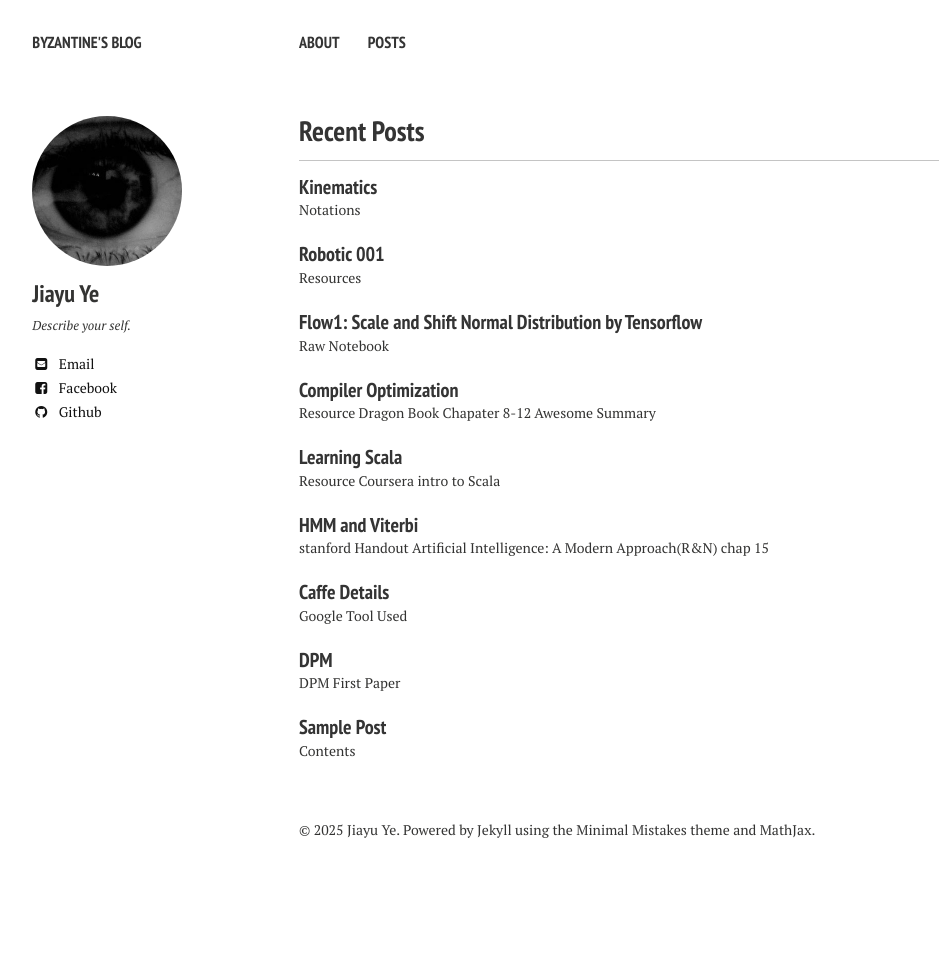
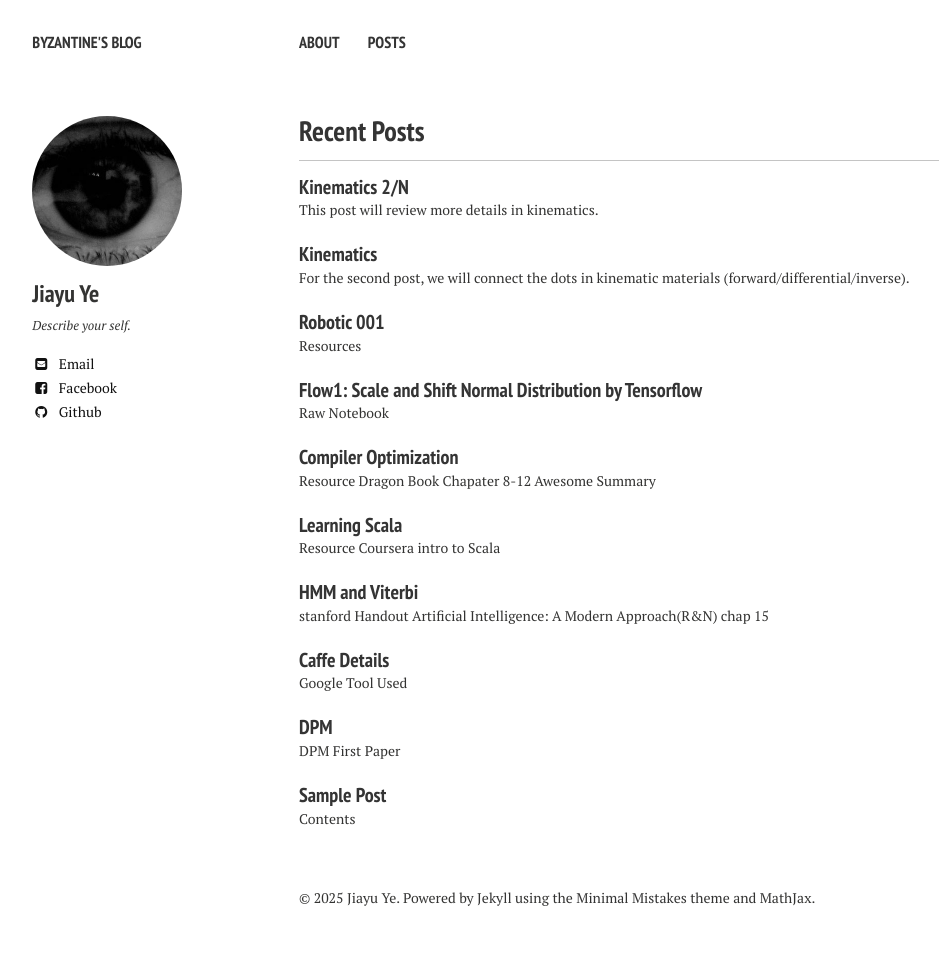
Before and after one commit to ByzanTine/ByzanTineBlog, a Jekyll site: the page built from index.md, in a window 1280 px wide. Shown: the whole page, without its empty margins (21-961 px from the left). Built offline with Jekyll 4.4.1, drawn with Linux system fonts in a browser that asks for light colours; nearby versions of some CDN libraries; before the commit the page ends 900 px from its top, so only the background shows below that; some of the changed lines change nothing that is shown.

Commit message:
Robot 003 kinematic 2/N

```diff
--- a/_posts/2025-12-09-robotic-002-post.md
+++ b/_posts/2025-12-09-robotic-002-post.md
@@ -12,9 +12,9 @@ comments:
 share:
 ---
 
+For the second post, we will connect the dots in kinematic materials (forward/differential/inverse).
+
 ## Notations
-
-For the second post, we will review the kinematic materials (forward/differential/inverse).
 
 $$
 \begin{aligned}
--- /dev/null
+++ b/_posts/2025-12-21-robotic-003-post.md
@@ -0,0 +1,69 @@
+---
+layout: post
+title: "Kinematics 2/N"
+description: "Notes on learning MIT robotic manipulation"
+modified: 2025-12-21 11:32:00 -0800
+tags: [Robotic]
+image:
+  feature:
+  credit:
+  creditlink:
+comments:
+share:
+---
+
+This post will review more details in kinematics.
+
+## Notations
+
+$$
+\begin{aligned}
+q &= \text{Joint state, position} \\
+\dot{q} &= \text{Joint velocity} \\
+\ddot{q} &= \text{Joint acceleration} \\
+X^G &= f_{kin}^G(q) \\
+dX^G &= J^G(q)dq
+\end{aligned}
+$$
+
+
+## Angular Velocity and Rotation Matrix
+
+Firstly, note that $\dot{q}$ contains two component, joint translational velocity and rotational velocity $\omega$.
+
+$$
+\dot{q} = \begin{equation*}{}^AV^B_C = \begin{bmatrix}
+    {}^A\omega^B_C \\ {}^A\text{v}^B_C \end{bmatrix}.\end{equation*}
+$$
+
+while velocity is straight-forward in 3-d space, angular velocity need proper introduction.
+
+* Elementary School angular velocity: In 2d, angular movement can be parameterized as $(r, \phi)$, where angular velocity is $\dot{\phi}$. While note that the rotation axis is the imaginery z-axis.
+* Undergrad angular velocity: In 3d, angular velocity is defined by a cross product of $r$ and $v$, intuitively rotating around the normal axis defined by the plane spanned by $r$ and $v$. It can be parametrized by a vector $(\omega_x, \omega_y, \omega_z)$ and $v = \omega \times r$.
+
+For example, $\omega=(0,0,1)$ and $r=(1,0,0)$, which is $(0,1,0)$.
+
+![rotation]({{site.url}}/images/robot-003-angular.png)
+
+
+Now we can connect the angular velocity and rotation matrix. Consider a rotation matrix $R(t)$ that rotate points from a fixed point $p^A$ to $p^B$, both expressed in world frame.
+
+$$ p^B (t) = R(t) p^A $$
+
+then take derative on both side.
+
+$$
+v^B = \dfrac{R(t)}{dt} p^A + R(t) \dfrac{p^A}{dt} = \dot{R(t)} p^A
+$$
+
+While by definition of angular velocity
+
+$$v^B = \omega \times p^B = \omega \times R(t) p^A $$
+
+Hence
+
+$$
+\begin{equation}
+\dot{R(t)} = \omega \times R(t)
+\end{equation}
+$$
```
Also changed, not shown: images/robot-003-angular.png (added).
